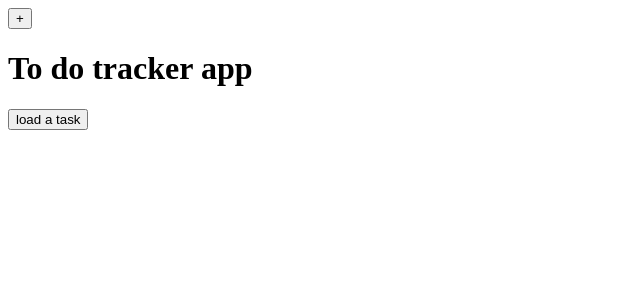
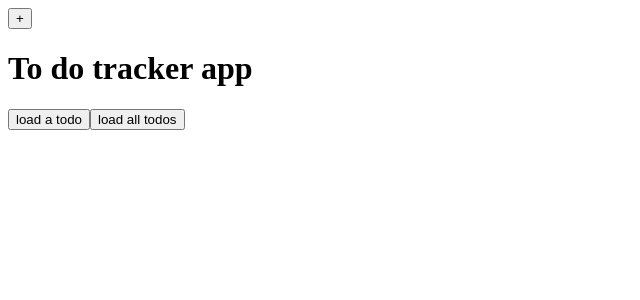
Before and after one commit to davidculemann/to-do-list-frontend, a React (Create React App) app: page / in a window 1280 px wide. Shown: the top 300 px of the page, without its empty margins (0-640 px from the left). Built offline with nearby package versions, Linux system fonts and the light colour scheme; the HTML template or start-up script is replaced by a standard one.

Commit message:
Working todo lister

```diff
--- a/src/components/ToDoList.tsx
+++ b/src/components/ToDoList.tsx
@@ -2,36 +2,45 @@ import { useState } from "react";
 import axios from "axios";
 import DatePicker from "react-datepicker";
 import "react-datepicker/dist/react-datepicker.css";
+import { ITask, toDoLister } from "./toDoLister";
 
 export function ToDoList(): JSX.Element {
   const baseUrl = "https://todo-app-davidculemann.herokuapp.com";
 
-  interface ITask {
-    id: number;
-    name: string;
-    created: Date;
-    due: Date;
-    status: number;
-  }
-
   const [task, setTask] = useState<ITask | null>(null);
+  const [todoList, setTodoList] = useState<ITask[]>([]);
   const [enterName, setEnterName] = useState<string>("");
   const [dueDate, setDueDate] = useState<Date>(new Date()); //Date | [Date | null, Date | null] | null
   const [showForm, setShowForm] = useState<boolean>(false);
 
-  async function handleGetTask() {
-    // try {
-    const response = await fetch(`${baseUrl}/todos/1`);
-    const jsonData = await response.json();
-    setTask(jsonData);
+  async function handleGetTodo() {
+    try {
+      const response = await fetch(`${baseUrl}/todos/2`);
+      const jsonData = await response.json();
+      console.log(jsonData.data.todoById.rows[0]);
+      setTask(jsonData.data.todoById.rows[0]);
+    } catch (err: unknown) {
+      if (err instanceof Error) {
+        console.error(err.message);
+      }
+    }
+  }
 
-    //   } catch (error: unknown) {
-    //     console.log(error.message)
-    //   }
+  async function handleGetAllTodos() {
+    try {
+      const response = await fetch(`${baseUrl}/todos`);
+      const jsonData = await response.json();
+      console.log(jsonData.data.todos); //array of todo objects
+      setTodoList(jsonData.data.todos);
+    } catch (err: unknown) {
+      if (err instanceof Error) {
+        console.error(err.message);
+      }
+    }
   }
 
   async function handlePostTask(newTask: Partial<ITask> | null) {
-    axios.post(`${baseUrl}/items`, newTask);
+    axios.post(`${baseUrl}/todos`, newTask);
   }
 
   const handleShowForm = () => setShowForm(!showForm);
@@ -45,7 +54,8 @@ export function ToDoList(): JSX.Element {
     <div>
       <button onClick={handleShowForm}>{showForm ? "-" : "+"}</button>
       <h1>To do tracker app</h1>
-      <button onClick={handleGetTask}>load a task</button>
+      <button onClick={handleGetTodo}>load a todo</button>
+      <button onClick={handleGetAllTodos}>load all todos</button>
 
       {/* Make the form submittable by a button or enter, add a date selector, and make the form stitch up all data into a task.json (helper function) which is then posted*/}
       {showForm && (
@@ -71,6 +81,7 @@ export function ToDoList(): JSX.Element {
         </form>
       )}
       {task && <p>{task.name} is the task</p>}
+      {todoList.map((e) => toDoLister(e))}
     </div>
   );
 }
--- /dev/null
+++ b/src/components/toDoLister.tsx
@@ -0,0 +1,15 @@
+export interface ITask {
+  id: number;
+  name: string;
+  created: Date;
+  due: Date;
+  status: number;
+}
+
+export function toDoLister(listprops: ITask): JSX.Element {
+  return (
+    <div>
+      {listprops.name} | {listprops.status} | {listprops.due}
+    </div>
+  );
+}
```
